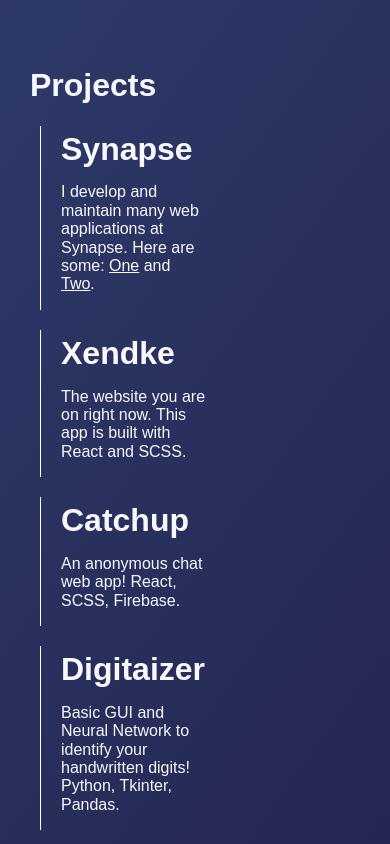
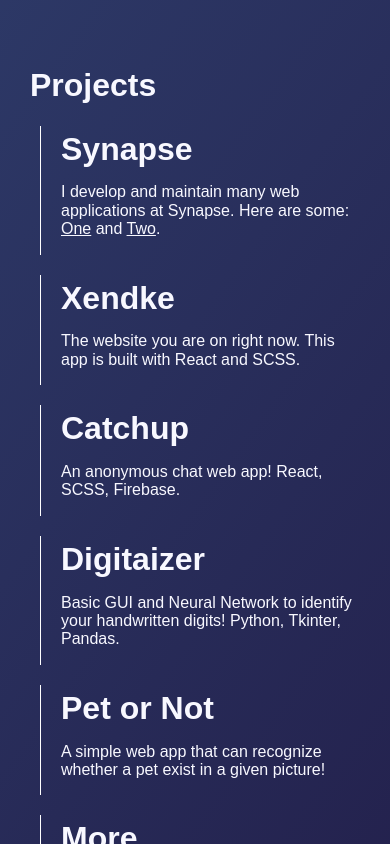
Before and after one commit to xendke/xendke.github.io, a React app: page / in a window 390 px wide. Shown: the part 1640-2484 px from the top of the page. Built offline with nearby package versions, Linux system fonts and the light colour scheme; a web font is replaced by a local one.

Commit message:
fix projects wrapping on mobile

```diff
--- a/src/components/DynamicContent/Projects/Projects.scss
+++ b/src/components/DynamicContent/Projects/Projects.scss
@@ -1,3 +1,5 @@
+@import 'src/styles.scss';
+
 .Section.Projects {
 
 	.flex {
@@ -6,7 +8,10 @@
 
 		.indent {
 			margin-bottom: 20px;
-			flex-basis: 44%;
+
+			@include atBreakpoint(tablet) {
+				flex-basis: 44%;
+			}
 
 			h1 {
 				margin: 5px 0px;
```
